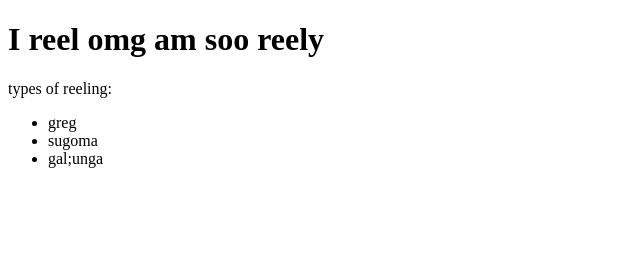
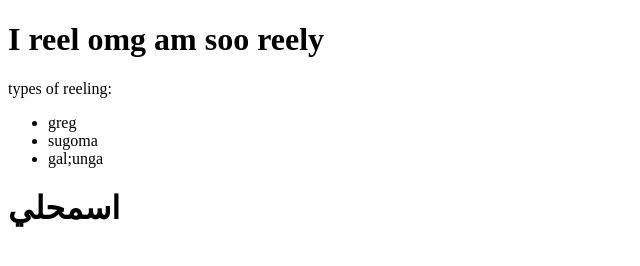
Before and after one commit to ENSIA-AI/test-hello-world, a plain HTML site: page index.html in a window 1280 px wide. Shown: the whole page, without its empty margins (0-640 px from the left). Drawn offline with Linux system fonts and the light colour scheme.

Commit message:
fix readme

```diff
--- a/index.html
+++ b/index.html
@@ -15,5 +15,7 @@
     <li>sugoma</li>
     <li>gal;unga</li>
   </ul>
+
+  <h1>اسمحلي</h1>
 </body>
 </html>
```
